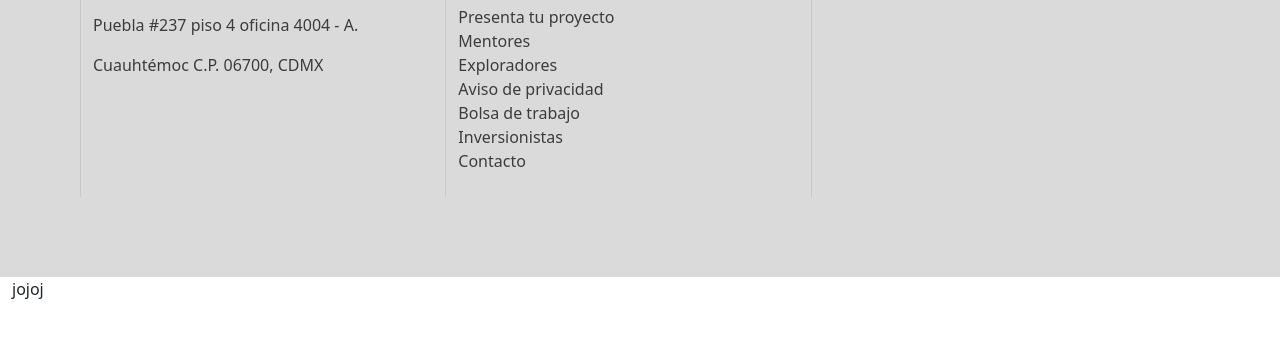
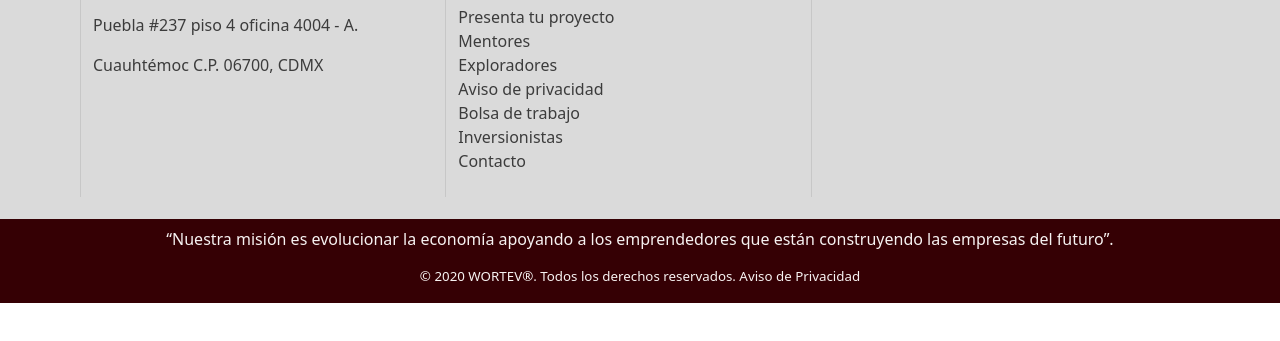
Before and after one commit to Israwortev/footer-template-BMC, a plain HTML site: page index.html in a window 1280 px wide. Shown: the part 281-622 px from the top of the page. Drawn offline with nearby package versions, Linux system fonts and the light colour scheme.

Commit message:
2th upload

```diff
--- a/index.html
+++ b/index.html
@@ -68,7 +68,8 @@
       <!--leyenda-->
       <div class="row">
         <div class="col-12 leyenda">
-             jojoj
+          <p class="white">“Nuestra misión es evolucionar la economía apoyando a los emprendedores que están construyendo las empresas del futuro”.</p>
+          <p class="white min">© 2020 WORTEV®. Todos los derechos reservados. Aviso de Privacidad</p>
 
         </div>
 
--- a/style.css
+++ b/style.css
@@ -8,12 +8,11 @@
 background-color:#dadada;
 text-decoration: none;
 padding: 5em;
+height: 500px;
 
 
 }
-.espacio{
 
-}
 
 .logo{
     width: 317px;
@@ -56,11 +55,28 @@ a{
     color: #3c3c3c;
 
 }
+a:hover{
+    color: #e20515;
+}
+
+
 
 p{
     color: #3c3c3c;;
 }
 
 .leyenda{
+    background-color: #350004 ;
+    text-align: center;
+    padding: .5em;
+    padding-bottom: 0%;
+
 
 }
+
+.white{
+    color: #f7f2f2;
+}
+.min{
+    font-size: 10pt;
+}
```
